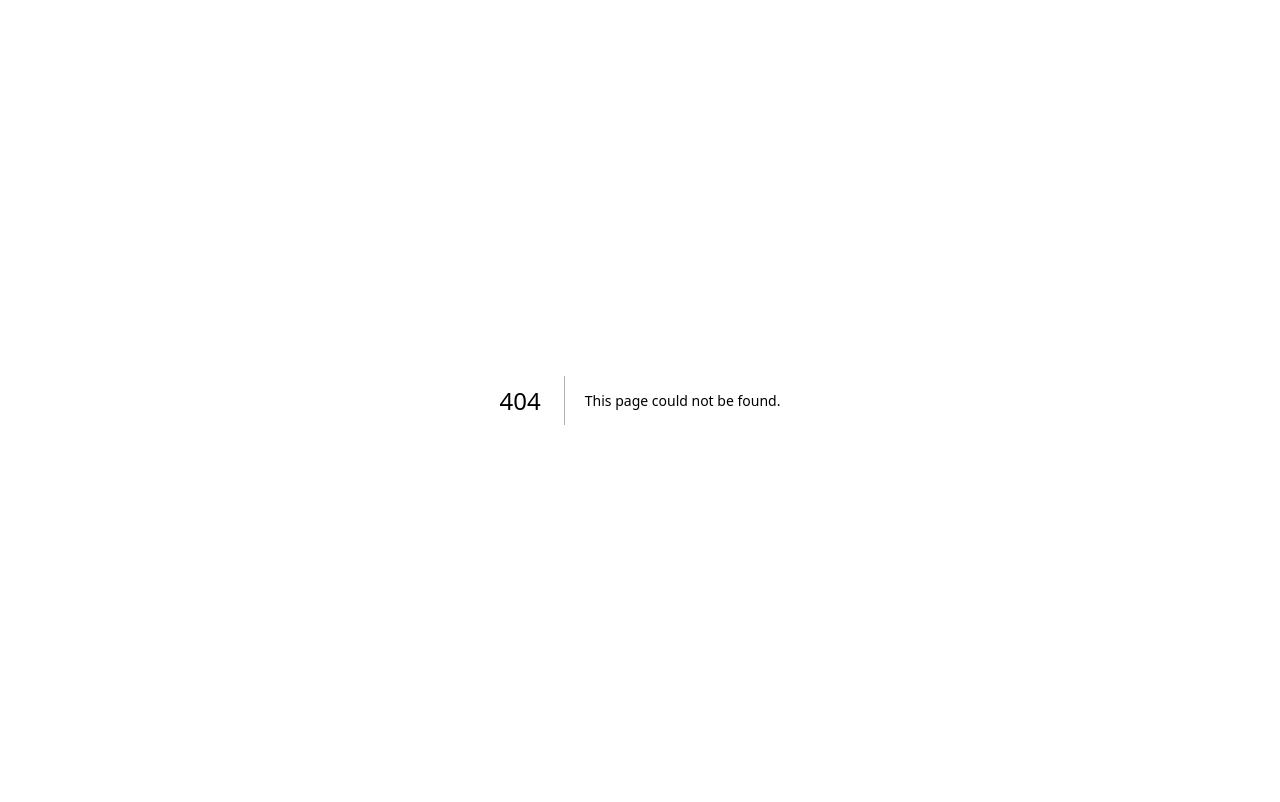
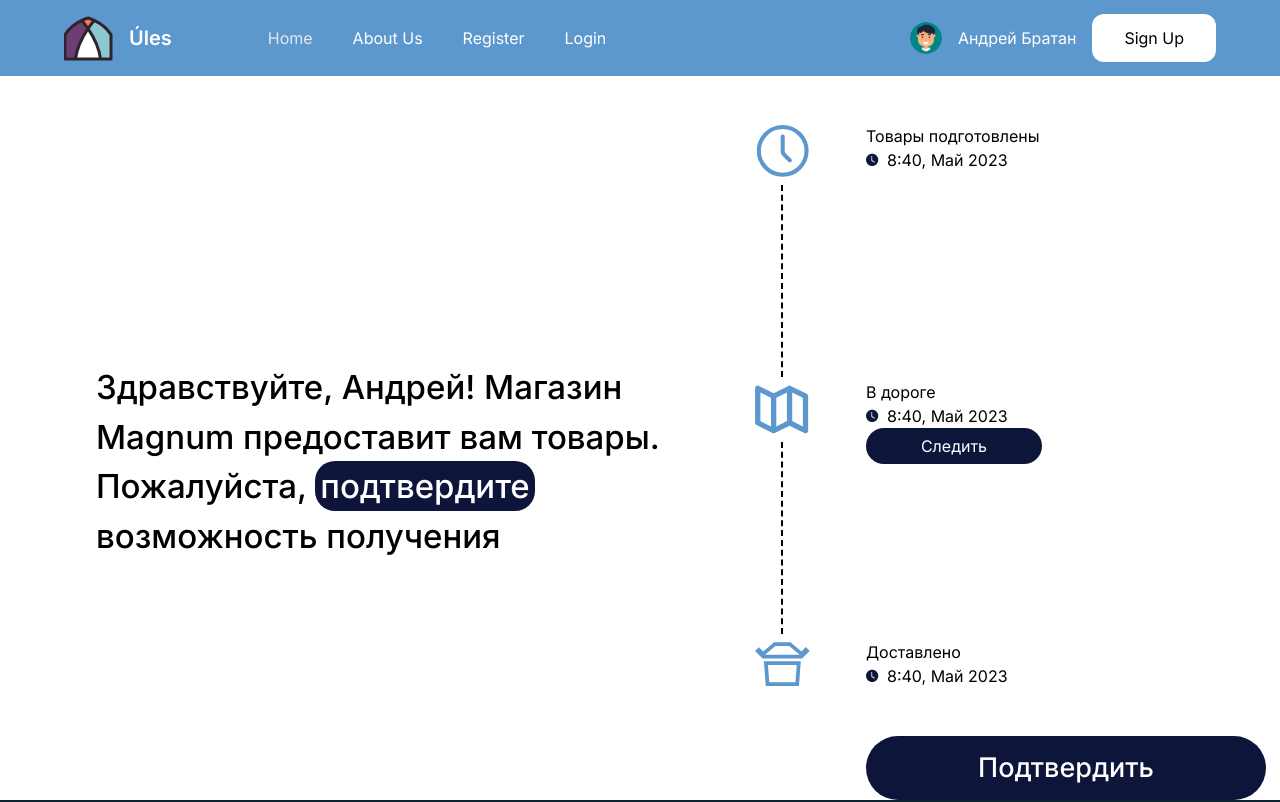
Before and after one commit to kimbiled/ulesV2, a Next.js app in the folder frontend/: page /customer in a window 1280 px wide. Before the commit this address had no page. Shown: the top 802 px of the page. Built offline with nearby package versions, Linux system fonts and the light colour scheme.

Commit message:
customer page created

```diff
--- a/frontend/src/components/Layout/Layout.tsx
+++ b/frontend/src/components/Layout/Layout.tsx
@@ -1,6 +1,7 @@
+'use client'
 import { ReactNode } from "react";
 
-import Header from "@components/Header/Header";
+import Navbar from "@components/Header/Navbar";
 import Customer from "../../pages/Costumer/Customer";
 import Community from "@components/Community/Community";
 import Footer from "@components/Footer/Footer";
@@ -8,7 +9,7 @@
 export default function Layout({ children }: { children: ReactNode }) {
 	return (
 		<>
-			<Header />
+			<Navbar />
 				<main className={"flex flex-1 m-auto w-[85%]"}>
 					{children}
 				</main>
```
Also changed, not shown: frontend/src/app/customer/page.tsx (renamed from frontend/src/pages/Costumer/Customer.tsx).
